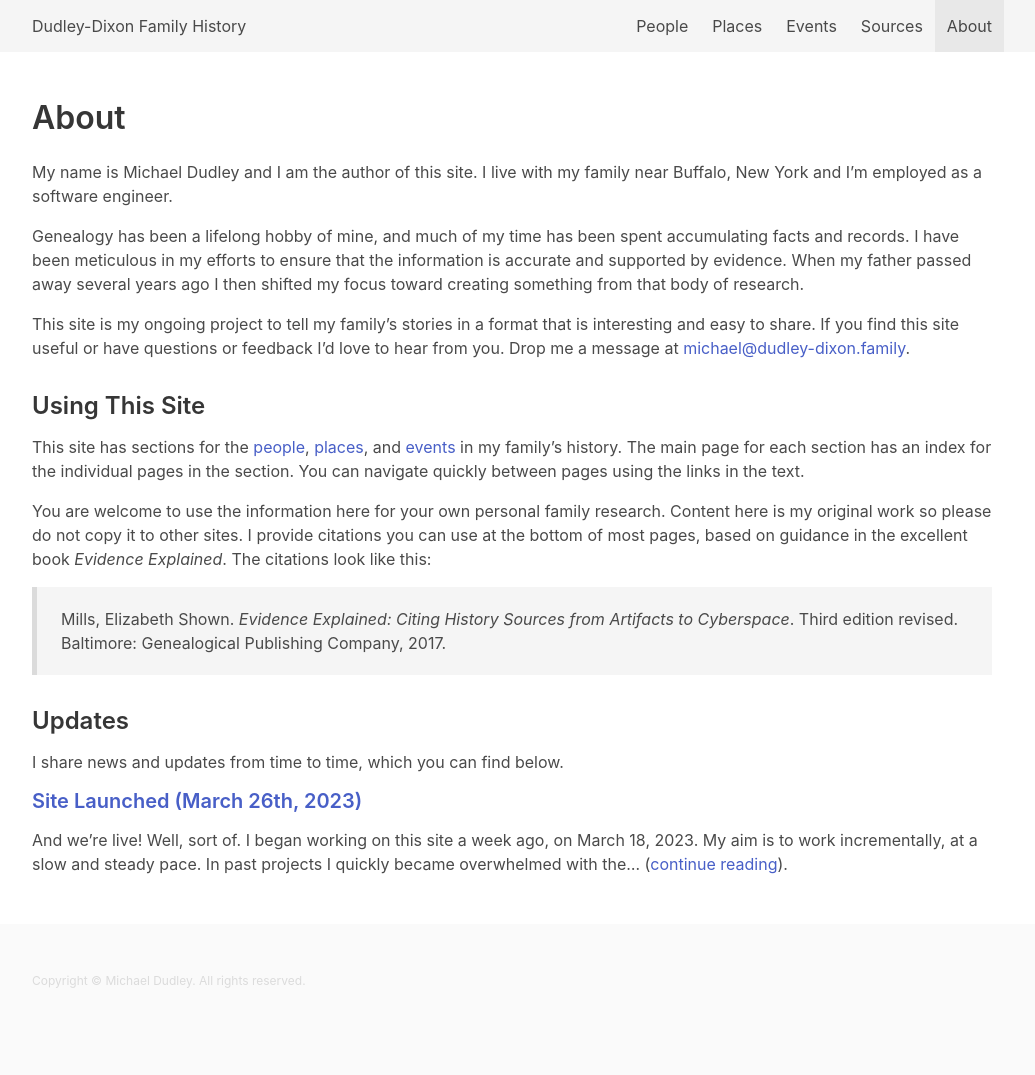
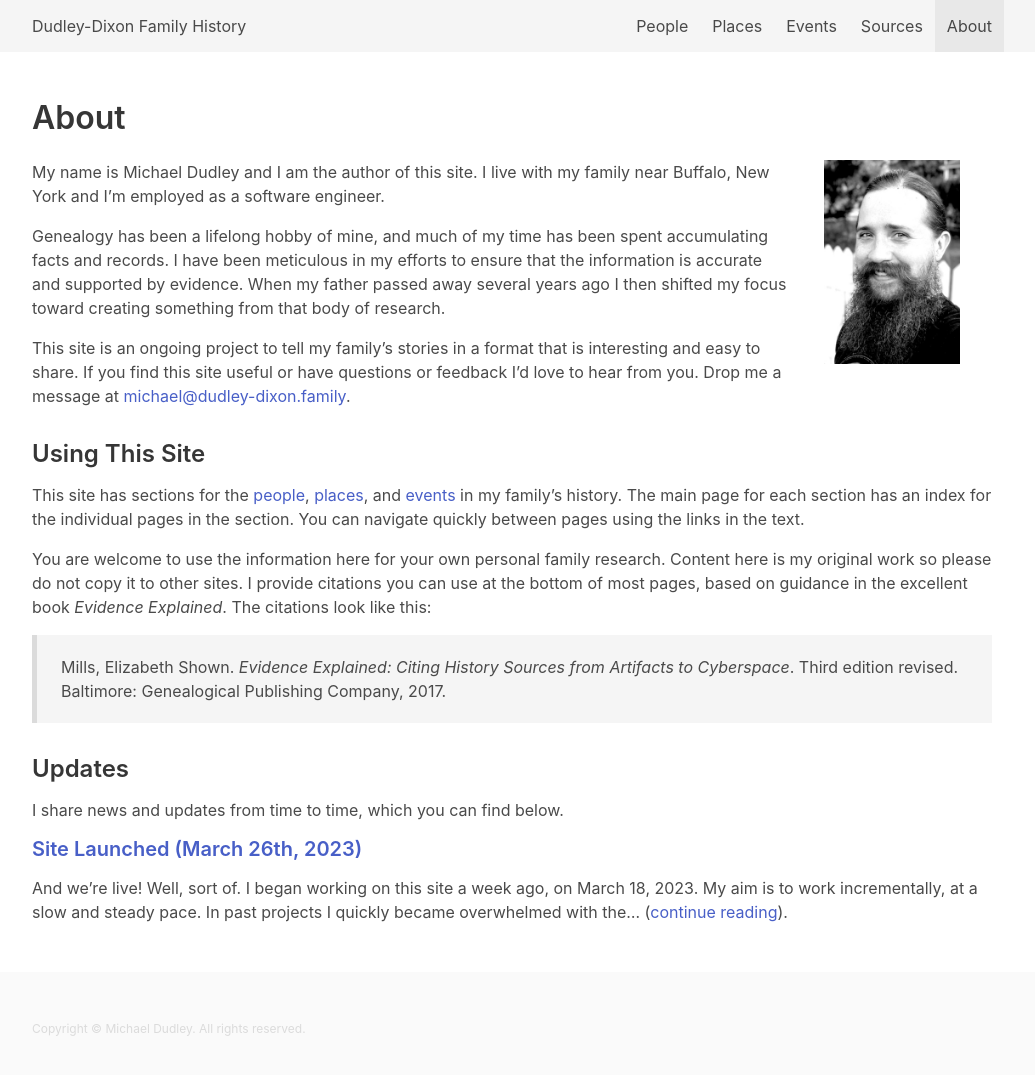
Before and after one commit to sourcenouveau/family-history, a Jekyll site: the page built from about/index.md, in a window 1280 px wide and 1134 px high. Shown: the top 1075 px of the window, without its empty margins (128-1163 px from the left). Built offline with Jekyll 4.4.1, drawn with Linux system fonts in a browser that asks for light colours.

```diff
--- a/about/index.md
+++ b/about/index.md
@@ -2,6 +2,12 @@
 layout: default
 title: About
 ---
+
+<div class="is-pulled-right" style="width: 200px;">
+  <figure class="image">
+    <img src="/assets/images/michael-dudley-portrait.jpg">
+  </figure>
+</div>
 
 My name is Michael Dudley and I am the author of this site.
 I live with my family near Buffalo, New York and I'm employed as a software engineer.
@@ -10,7 +16,7 @@ Genealogy has been a lifelong hobby of mine, and much of my time has been spent
 I have been meticulous in my efforts to ensure that the information is accurate and supported by evidence.
 When my father passed away several years ago I then shifted my focus toward creating something from that body of research.
 
-This site is my ongoing project to tell my family's stories in a format that is interesting and easy to share.
+This site is an ongoing project to tell my family's stories in a format that is interesting and easy to share.
 If you find this site useful or have questions or feedback I'd love to hear from you.
 Drop me a message at [michael@dudley-dixon.family](mailto:michael@dudley-dixon.family).
 
```
Also changed, not shown: assets/images/michael-dudley-portrait.jpg (added).
